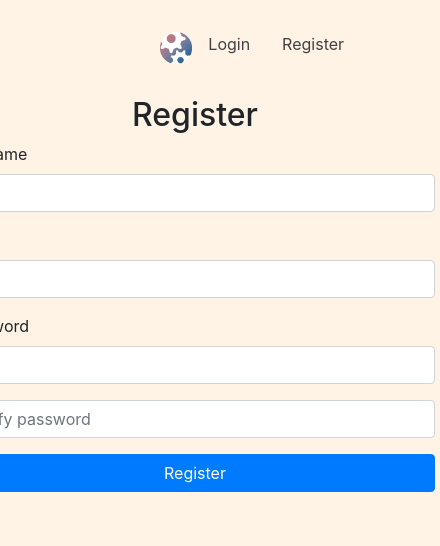
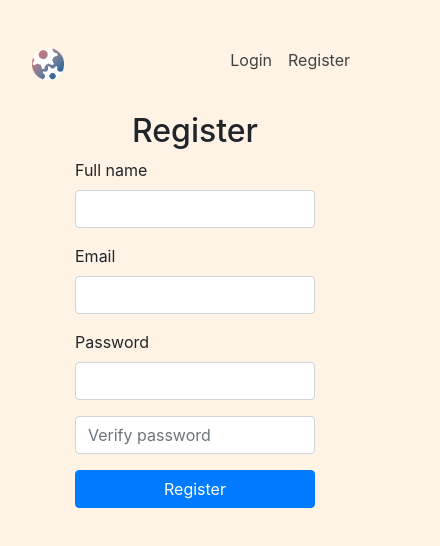
Before and after one commit to williamhpark/HTNFrontendDevChallenge, a React (Create React App) app in the folder client/: page /register in a window 390 px wide. Shown: the top 546 px of the page, 440 px wide, since content can reach past the window. Built offline with nearby package versions, Linux system fonts and the light colour scheme; no server answers.

Commit message:
Made application mobile-responsive

```diff
--- a/client/src/App.css
+++ b/client/src/App.css
@@ -26,7 +26,7 @@ input[type="submit"] {
 }
 
 .app {
-  padding: 2rem 5rem;
+  padding: 3rem 2rem;
 }
 
 .link,
@@ -50,4 +50,11 @@ input[type="submit"] {
 .error-msg {
   color: red;
   margin-top: 2rem;
+  text-align: center;
 }
+
+@media (min-width: 768px) {
+  .app {
+    padding: 2rem 5rem;
+  }
+}
--- a/client/src/components/Header/Header.css
+++ b/client/src/components/Header/Header.css
@@ -2,10 +2,6 @@
   display: flex;
   justify-content: space-between;
   margin-bottom: 2rem;
-}
-
-.logo {
-  padding-left: 5rem;
 }
 
 .logo img {
@@ -13,11 +9,22 @@
   width: auto;
 }
 
-.header-right {
-  padding-right: 5rem;
+.login-btn,
+.register-btn {
+  margin: 0 0.5rem;
 }
 
-.login-btn,
-.register-btn {
-  margin: 0 1rem;
+@media (min-width: 768px) {
+  .logo {
+    padding-left: 5rem;
+  }
+
+  .header-right {
+    padding-right: 5rem;
+  }
+
+  .login-btn,
+  .register-btn {
+    margin: 0 1rem;
+  }
 }
--- a/client/src/components/SearchBar/SearchBar.css
+++ b/client/src/components/SearchBar/SearchBar.css
@@ -1,5 +1,6 @@
 .tags-container {
   display: flex;
+  flex-wrap: wrap;
   justify-content: center;
   align-items: flex-start;
   margin-bottom: 0.5rem;
@@ -11,14 +12,29 @@
 
 .search-bar form {
   display: flex;
+  flex-wrap: wrap;
   align-items: stretch;
   justify-content: center;
 }
 
 .search-bar form input[type="text"] {
-  width: 25rem;
+  width: 10rem;
+  margin-bottom: 0.5rem;
 }
 
 .search-bar form select {
   width: 10rem;
+  margin-bottom: 0.5rem;
 }
+
+@media (min-width: 768px) {
+  .search-bar form input[type="text"] {
+    width: 25rem;
+    margin-bottom: 0;
+  }
+
+  .search-bar form select {
+    width: 10rem;
+    margin-bottom: 0;
+  }
+}
--- a/client/src/components/SearchBar/SearchBar.js
+++ b/client/src/components/SearchBar/SearchBar.js
@@ -93,7 +93,7 @@ const SearchBar = (props) => {
           })}
         </select>
         <input
-          className="btn btn-secondary btn-sm"
+          className="btn btn-primary btn-sm"
           type="submit"
           value="Search"
         />
--- a/client/src/components/TagItem/TagItem.css
+++ b/client/src/components/TagItem/TagItem.css
@@ -2,7 +2,7 @@
   display: inline-block;
   vertical-align: middle;
   padding: 0.2rem 0.4rem;
-  margin: 0 0.25rem;
+  margin: 0 0.25rem 0.25rem 0;
   border-radius: 10px;
   background: white;
 }
--- a/client/src/pages/EventPage/EventPage.css
+++ b/client/src/pages/EventPage/EventPage.css
@@ -3,7 +3,10 @@
   flex-direction: column;
   align-items: center;
   justify-content: center;
-  padding: 0 10rem;
+}
+
+.event-page h1 {
+  text-align: center;
 }
 
 .event-info-container {
@@ -17,3 +20,9 @@
 .event-description {
   margin-top: 1rem;
 }
+
+@media (min-width: 768px) {
+  .event-page {
+    padding: 0 10rem;
+  }
+}
--- a/client/src/pages/LoginPage/LoginPage.css
+++ b/client/src/pages/LoginPage/LoginPage.css
@@ -1,6 +1,20 @@
 .login-page {
   display: flex;
   flex-direction: column;
-  justify-content: center;
   align-items: center;
 }
+
+.login-form {
+  width: 15rem;
+}
+
+.login-form input[type="email"],
+input[type="password"] {
+  width: 100%;
+}
+
+@media (min-width: 768px) {
+  .login-form {
+    width: 30rem;
+  }
+}
--- a/client/src/pages/LoginPage/LoginPage.js
+++ b/client/src/pages/LoginPage/LoginPage.js
@@ -43,7 +43,7 @@ const LoginPage = () => {
   return (
     <div className="login-page">
       <h2>Login</h2>
-      <form onSubmit={handleSubmit}>
+      <form className="login-form" onSubmit={handleSubmit}>
         <div className="form-group">
           <label htmlFor="login-email">Email</label>
           <input
--- a/client/src/pages/RegisterPage/RegisterPage.css
+++ b/client/src/pages/RegisterPage/RegisterPage.css
@@ -1,6 +1,21 @@
 .register-page {
   display: flex;
   flex-direction: column;
-  justify-content: center;
   align-items: center;
 }
+
+.register-form {
+  width: 15rem;
+}
+
+.register-form input[type="text"],
+input[type="email"],
+input[type="password"] {
+  width: 100%;
+}
+
+@media (min-width: 768px) {
+  .register-form {
+    width: 30rem;
+  }
+}
--- a/client/src/pages/RegisterPage/RegisterPage.js
+++ b/client/src/pages/RegisterPage/RegisterPage.js
@@ -50,7 +50,7 @@ const RegisterPage = () => {
   return (
     <div className="register-page">
       <h2>Register</h2>
-      <form className="register-page__form form" onSubmit={handleSubmit}>
+      <form className="register-form" onSubmit={handleSubmit}>
         <div className="form-group">
           <label htmlFor="register-name">Full name</label>
           <input
```
